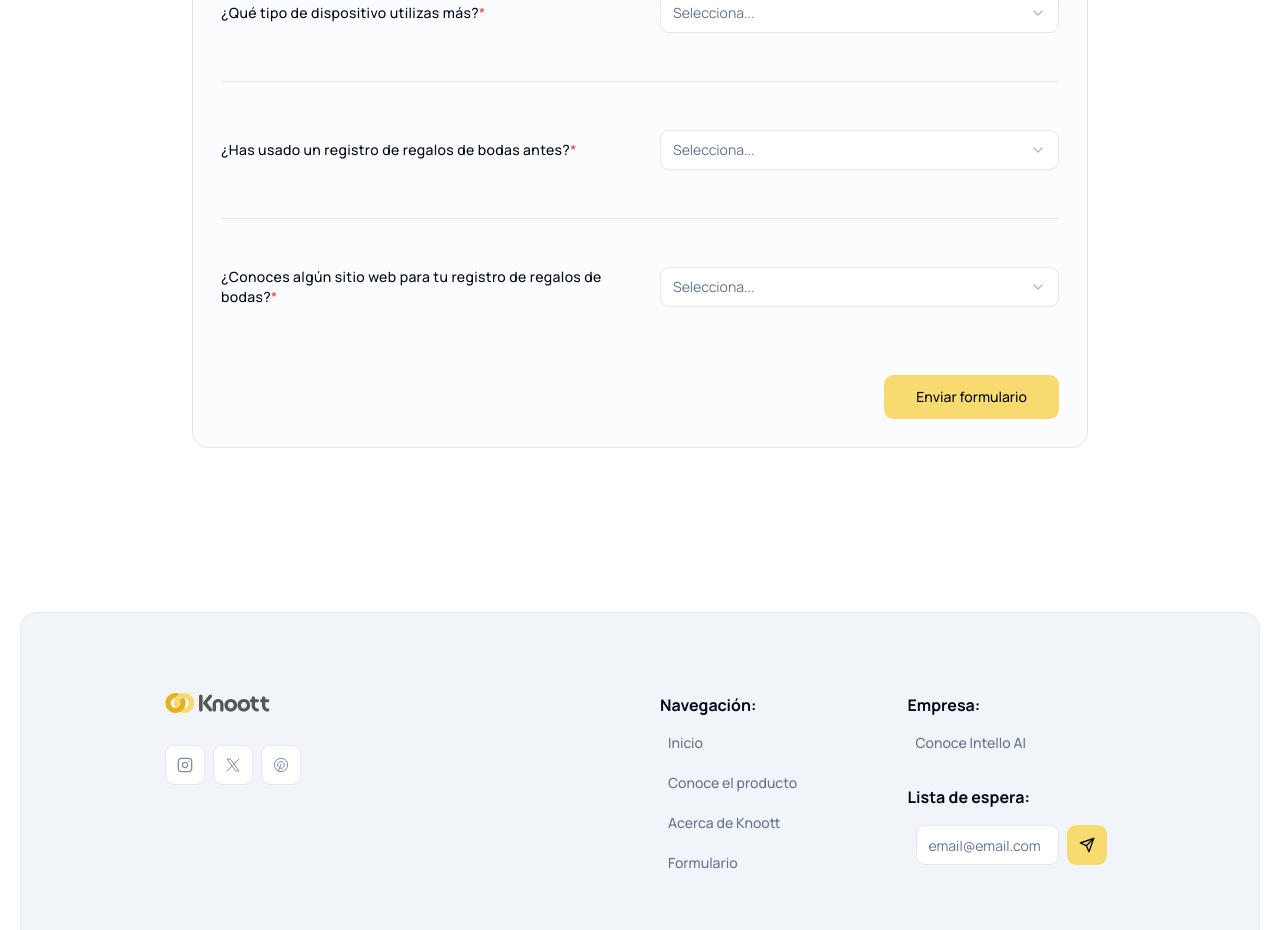
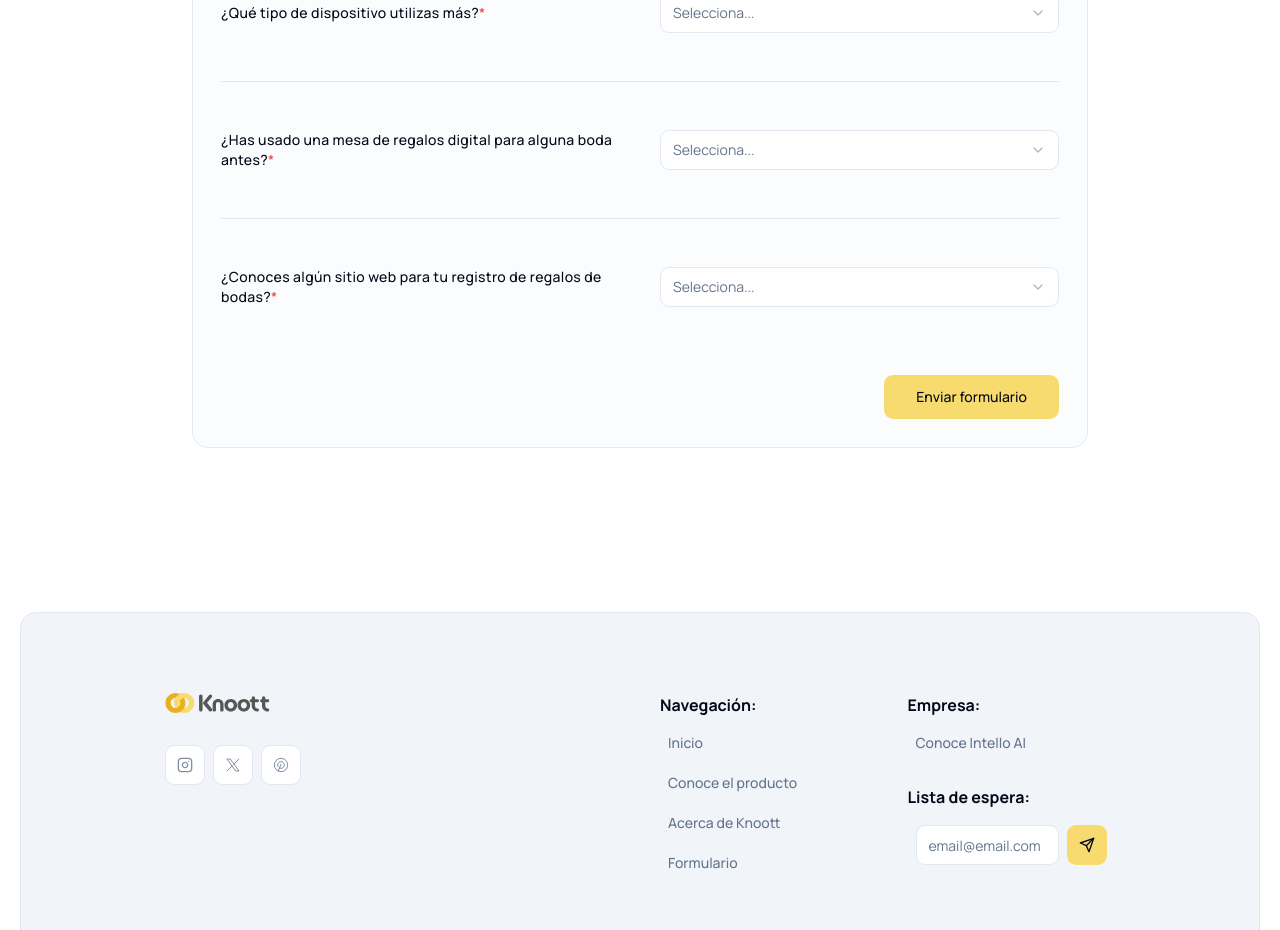
Before and after one commit to Jcampillo1207/knoott-landing, a Next.js app: page /form in a window 1280 px wide. Shown: the part 980-1910 px from the top of the page. Built offline with nearby package versions, Linux system fonts and the light colour scheme.

Commit message:
Nit Fixes

```diff
--- a/app/form/page.tsx
+++ b/app/form/page.tsx
@@ -228,7 +228,7 @@ const FormPage = () => {
             <Separator className="my-5" />
             <div className="w-full h-fit items-center justify-start grid grid-cols-1 lg:grid-cols-2 gap-3 lg:gap-10">
               <Label className="antialiased text-sm tracking-wide">
-                ¿Has usado un registro de regalos de bodas antes?
+                ¿Has usado una mesa de regalos digital para alguna boda antes?
                 <span className="text-destructive">*</span>
               </Label>
               <Select
```
